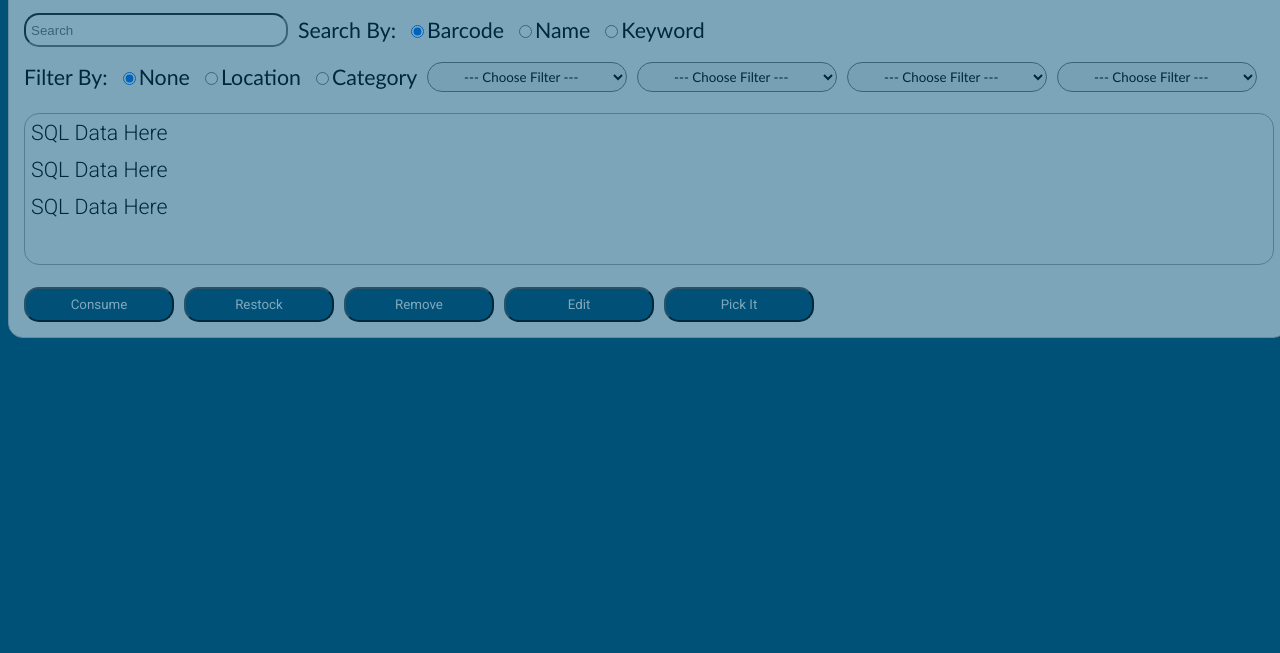
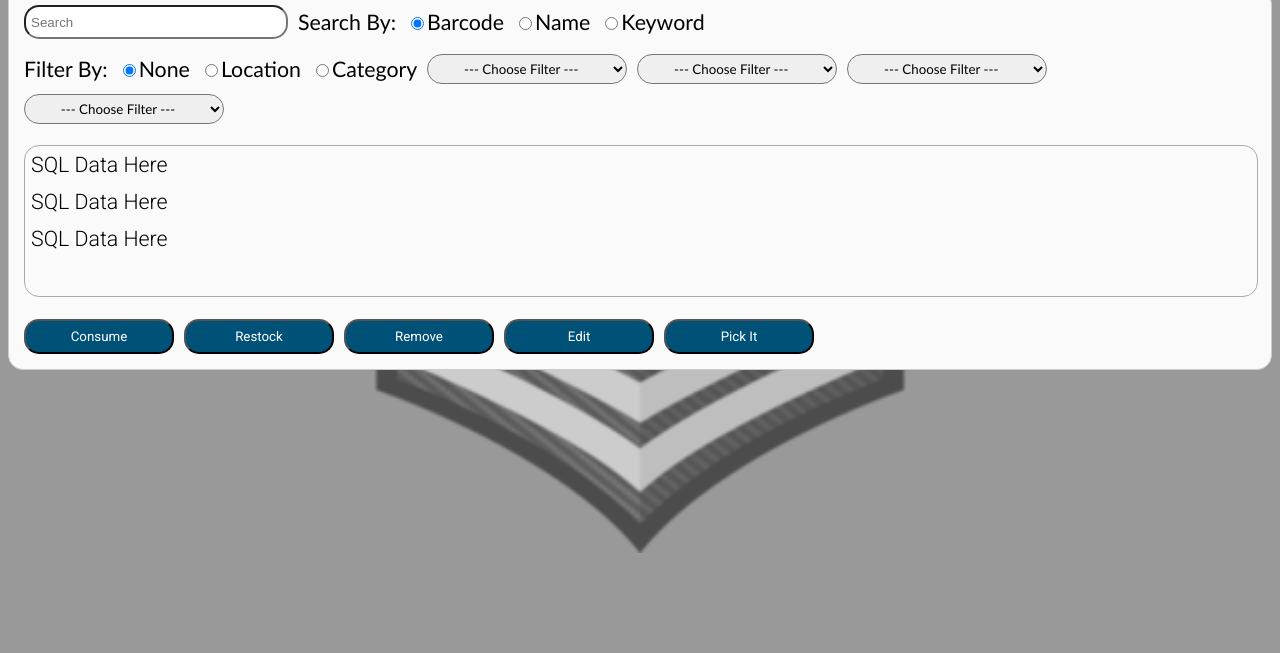
Before and after one commit to ju8t1n203/JIS, a website: page public/index.html in a window 1280 px wide. Shown: the part 147-800 px from the top of the page. Drawn offline with Linux system fonts and the light colour scheme.

Commit message:
possible final bg

```diff
--- a/public/index.html
+++ b/public/index.html
@@ -13,19 +13,26 @@
       font-size: 16pt;
       font-weight: 300;
       font-style: normal;
-        background-color: #005178;
+      background-color: #999999;
+      position: relative; /* Required for ::before layering */
+      overflow: hidden;
+    }
+
+    /* Pseudo-element overlay for semi-transparent background */
+    body::before {
+      content: "";
       position: fixed;
       top: 0;
       left: 0;
-        width: 100%;
-        height: 75vh; /* 75% of the viewport height */
-        background-image: url('bg.jpg');
-        background-size: cover;
+      width: 100vw;
+      height: 100vh;
+      background-image: url('favicon.ico');
+      background-size: 75vh 75vh;
+      background-position: center center;
       background-repeat: no-repeat;
-        background-position: center;
-        opacity: 0.5;
-        pointer-events: none; /* optional: makes it click-through */
-        z-index: -1; /* sends it behind other content */
+      opacity: 0.5; /* 🔧 Set transparency level here */
+      z-index: -1;  /* 🪞 Push behind body content */
+      pointer-events: none; /* So it doesn’t interfere with interaction */
     }
 
 
```
Lines whose indentation alone changed are shown as unchanged.
